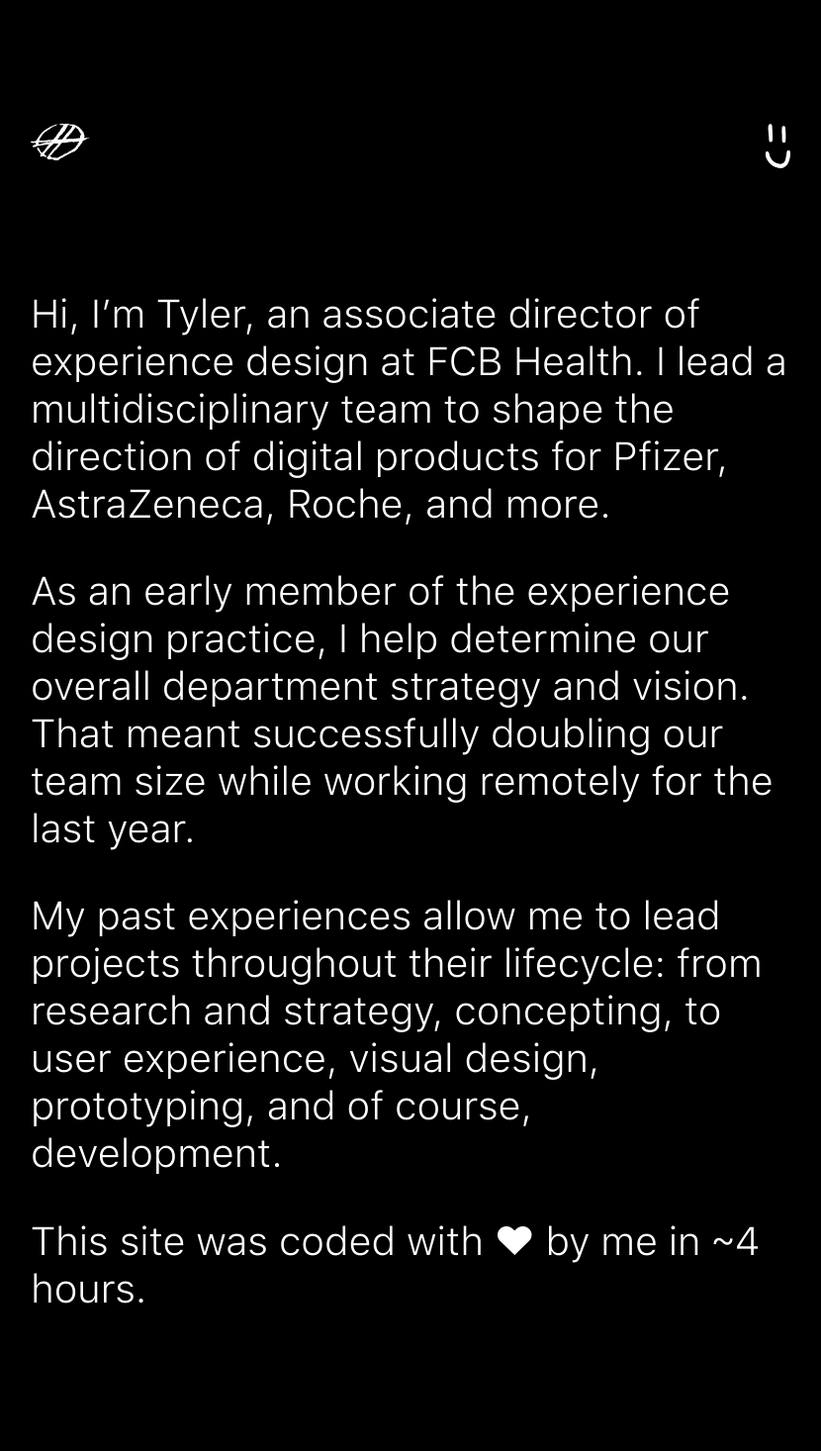
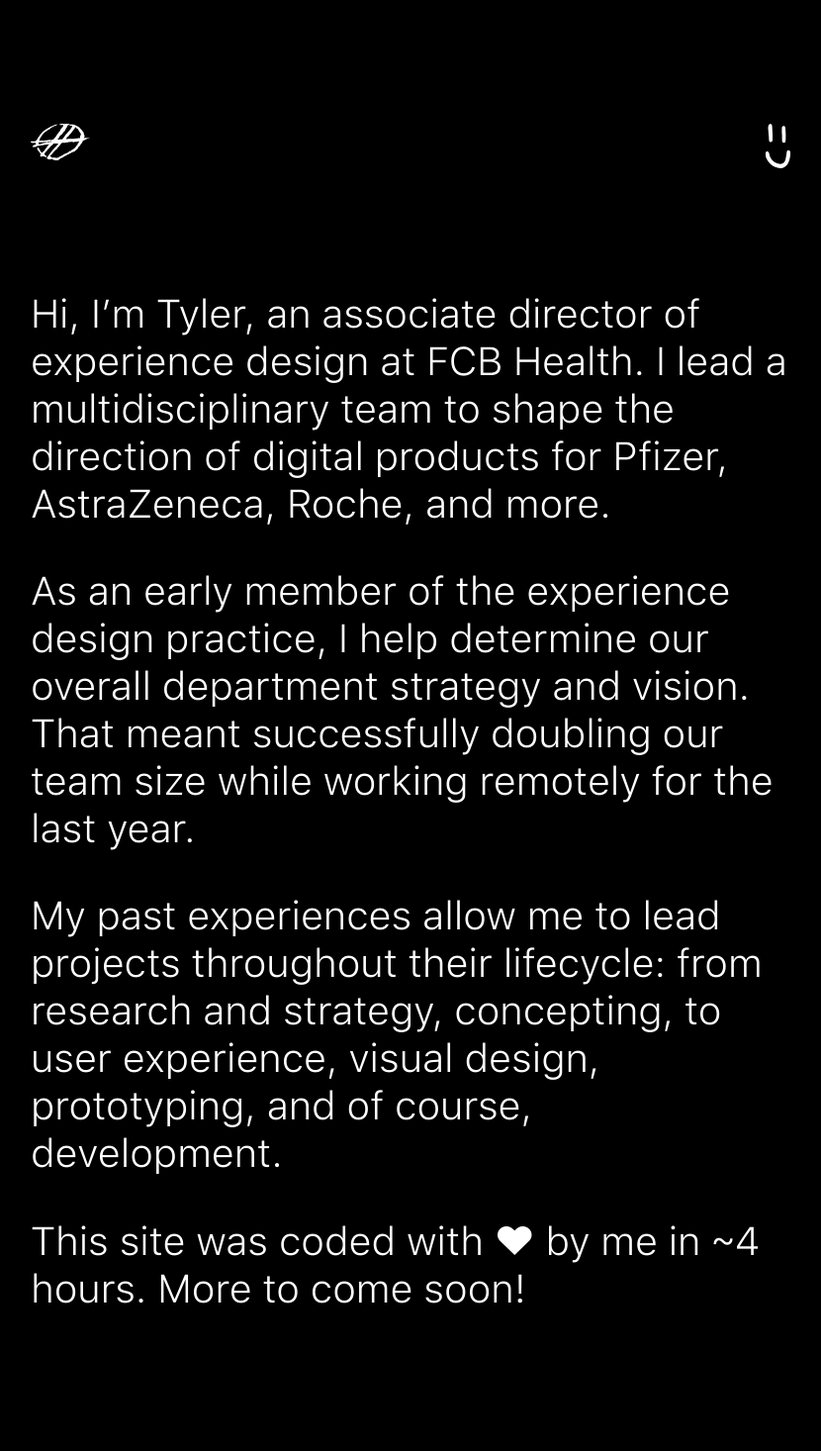
Before and after one commit to tylerhancock/tylerhancock.github.io, a Jekyll site: the page built from index.md, in a window 1280 px wide. Shown: the whole page at 99% size, without its empty margins (225-1055 px from the left). Built offline with Jekyll 4.4.1, drawn with Linux system fonts in a browser that asks for light colours; some web fonts are replaced.

Commit message:
Update index.md

```diff
--- a/index.md
+++ b/index.md
@@ -24,6 +24,6 @@ title: "Tyler Hancock"
   	<h1 class="roman">Hi, I’m Tyler, an associate director of experience design at FCB Health. I lead a multidisciplinary team to shape the direction of digital products for Pfizer, AstraZeneca, Roche, and more.</h1>
   	<p class="roman">As an early member of the experience design practice, I help determine our overall department strategy and vision. That meant successfully doubling our team size while working remotely for the last year.</p>
 		<p class="roman">My past experiences allow me to lead projects throughout their lifecycle: from research and strategy, concepting, to user experience, visual design, prototyping, and of course, development.</p>
-		<p class="roman">This site was coded with &hearts; by me in ~4 hours.</p>
+		<p class="roman">This site was coded with &hearts; by me in ~4 hours. More to come soon!</p>
   </div>
 </main>
```
